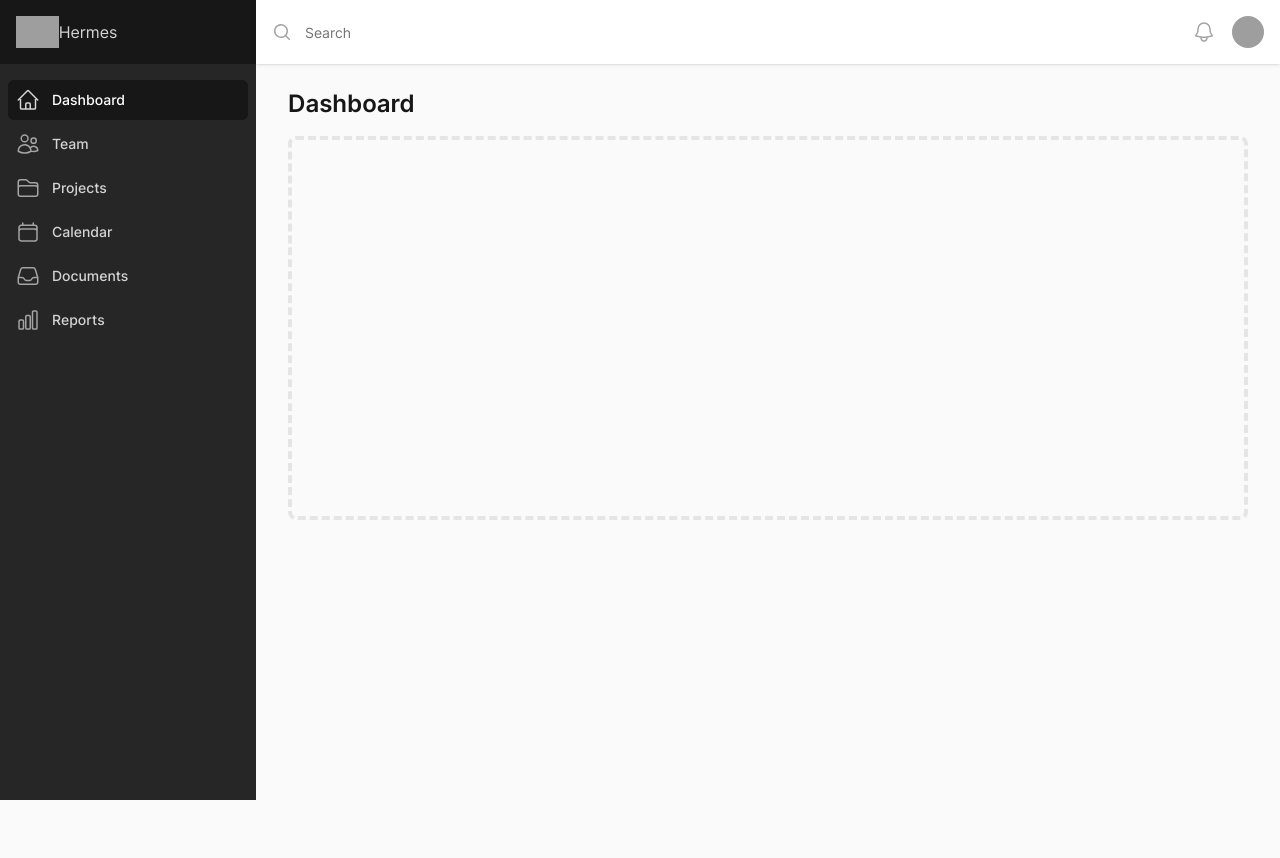
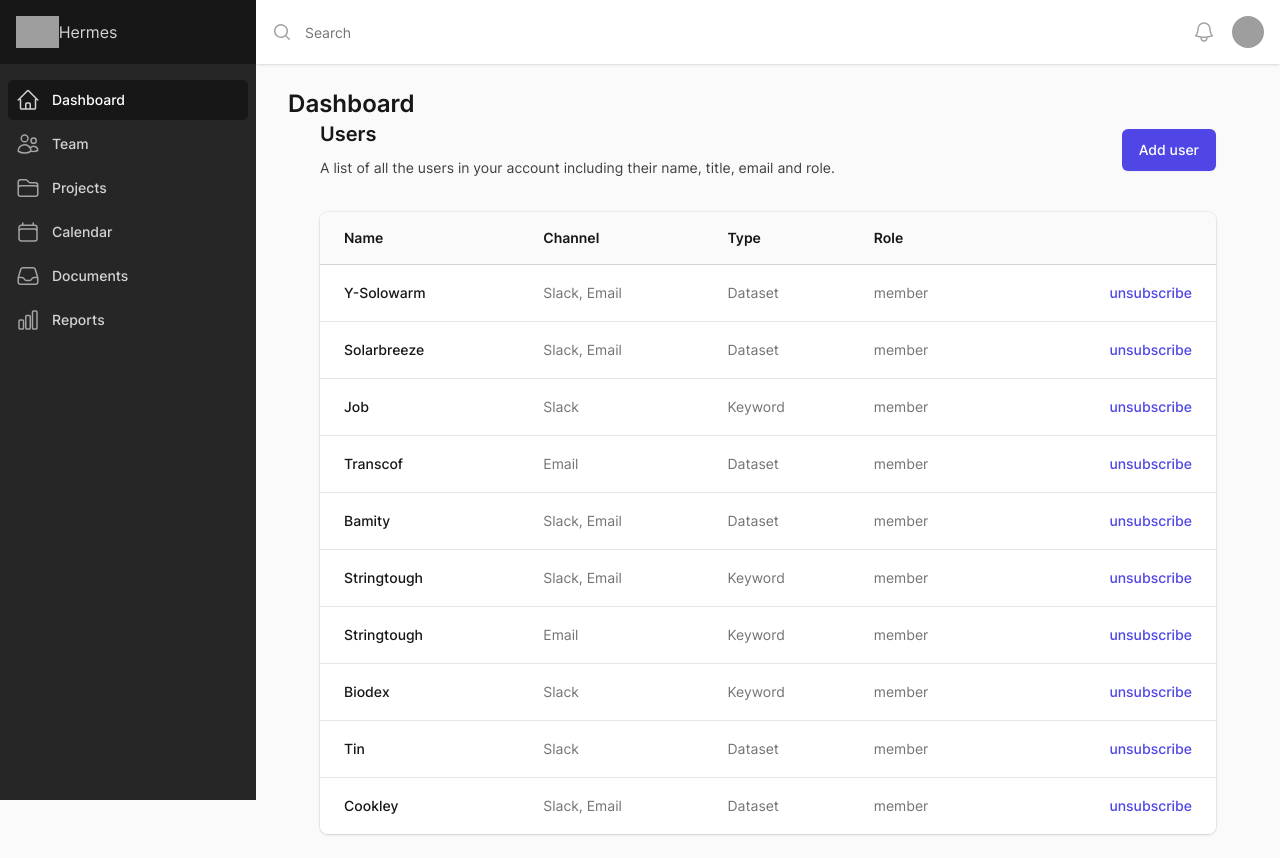
Before and after one commit to jmpeoples/hermesdemo, a Next.js app: page / in a window 1280 px wide. Before the commit the page ends 800 px from the top, so only its background shows below. Built offline with nearby package versions, Linux system fonts and the light colour scheme; grey boxes are pictures that could not be loaded.

Commit message:
Populate table

```diff
--- a/src/components/Hero.jsx
+++ b/src/components/Hero.jsx
@@ -267,9 +267,7 @@
               </div>
               <div className="mx-auto max-w-7xl px-4 sm:px-6 md:px-8">
                 {/* Replace with your content */}
-                <div className="py-4">
-                  <div className="h-96 rounded-lg border-4 border-dashed border-gray-200" />
-                </div>
+                <SubscriptionList />
                 {/* /End replace */}
               </div>
             </div>
@@ -278,3 +276,126 @@
       </div>
   )
 }
+
+
+/* This example requires Tailwind CSS v2.0+ */
+const people =[{
+  "name": "Y-Solowarm",
+  "channel": "Slack, Email",
+  "type": "Dataset",
+  "role": "member"
+}, {
+  "name": "Solarbreeze",
+  "channel": "Slack, Email",
+  "type": "Dataset",
+  "role": "member"
+}, {
+  "name": "Job",
+  "channel": "Slack",
+  "type": "Keyword",
+  "role": "member"
+}, {
+  "name": "Transcof",
+  "channel": "Email",
+  "type": "Dataset",
+  "role": "member"
+}, {
+  "name": "Bamity",
+  "channel": "Slack, Email",
+  "type": "Dataset",
+  "role": "member"
+}, {
+  "name": "Stringtough",
+  "channel": "Slack, Email",
+  "type": "Keyword",
+  "role": "member"
+}, {
+  "name": "Stringtough",
+  "channel": "Email",
+  "type": "Keyword",
+  "role": "member"
+}, {
+  "name": "Biodex",
+  "channel": "Slack",
+  "type": "Keyword",
+  "role": "member"
+}, {
+  "name": "Tin",
+  "channel": "Slack",
+  "type": "Dataset",
+  "role": "member"
+}, {
+  "name": "Cookley",
+  "channel": "Slack, Email",
+  "type": "Dataset",
+  "role": "member"
+}]
+
+export default function SubscriptionList() {
+  return (
+    <div className="px-4 sm:px-6 lg:px-8">
+      <div className="sm:flex sm:items-center">
+        <div className="sm:flex-auto">
+          <h1 className="text-xl font-semibold text-gray-900">Users</h1>
+          <p className="mt-2 text-sm text-gray-700">
+            A list of all the users in your account including their name, title, email and role.
+          </p>
+        </div>
+        <div className="mt-4 sm:mt-0 sm:ml-16 sm:flex-none">
+          <button
+            type="button"
+            className="inline-flex items-center justify-center rounded-md border border-transparent bg-indigo-600 px-4 py-2 text-sm font-medium text-white shadow-sm hover:bg-indigo-700 focus:outline-none focus:ring-2 focus:ring-indigo-500 focus:ring-offset-2 sm:w-auto"
+          >
+            Add user
+          </button>
+        </div>
+      </div>
+      <div className="mt-8 flex flex-col">
+        <div className="-my-2 -mx-4 overflow-x-auto sm:-mx-6 lg:-mx-8">
+          <div className="inline-block min-w-full py-2 align-middle md:px-6 lg:px-8">
+            <div className="overflow-hidden shadow ring-1 ring-black ring-opacity-5 md:rounded-lg">
+              <table className="min-w-full divide-y divide-gray-300">
+                <thead className="bg-gray-50">
+                  <tr>
+                    <th scope="col" className="py-3.5 pl-4 pr-3 text-left text-sm font-semibold text-gray-900 sm:pl-6">
+                      Name
+                    </th>
+                    <th scope="col" className="px-3 py-3.5 text-left text-sm font-semibold text-gray-900">
+                      Channel
+                    </th>
+                    <th scope="col" className="px-3 py-3.5 text-left text-sm font-semibold text-gray-900">
+                      Type
+                    </th>
+                    <th scope="col" className="px-3 py-3.5 text-left text-sm font-semibold text-gray-900">
+                      Role
+                    </th>
+                    <th scope="col" className="relative py-3.5 pl-3 pr-4 sm:pr-6">
+                      <span className="sr-only">Edit</span>
+                    </th>
+                  </tr>
+                </thead>
+                <tbody className="divide-y divide-gray-200 bg-white">
+                  {people.map((person) => (
+                    <tr key={person.email}>
+                      <td className="whitespace-nowrap py-4 pl-4 pr-3 text-sm font-medium text-gray-900 sm:pl-6">
+                        {person.name}
+                      </td>
+                      <td className="whitespace-nowrap px-3 py-4 text-sm text-gray-500">{person.channel}</td>
+                      <td className="whitespace-nowrap px-3 py-4 text-sm text-gray-500">{person.type}</td>
+                      <td className="whitespace-nowrap px-3 py-4 text-sm text-gray-500">{person.role}</td>
+                      <td className="relative whitespace-nowrap py-4 pl-3 pr-4 text-right text-sm font-medium sm:pr-6">
+                        <a href="#" className="text-indigo-600 hover:text-indigo-900">
+                          unsubscribe<span className="sr-only">, {person.name}</span>
+                        </a>
+                      </td>
+                    </tr>
+                  ))}
+                </tbody>
+              </table>
+            </div>
+          </div>
+        </div>
+      </div>
+    </div>
+  )
+}
```
